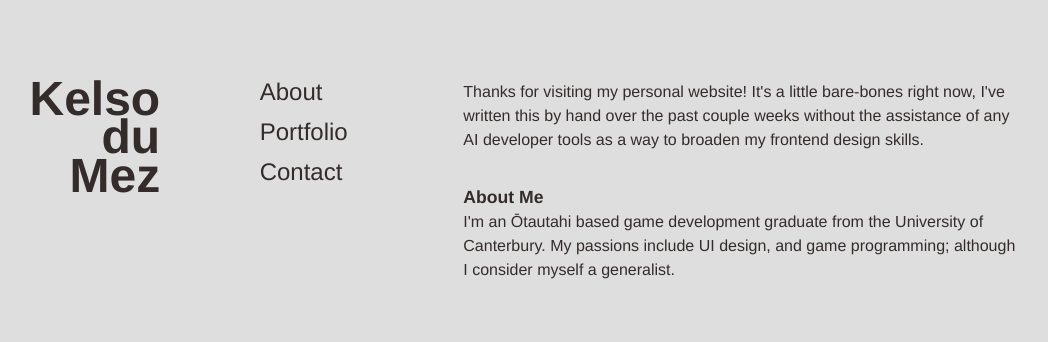
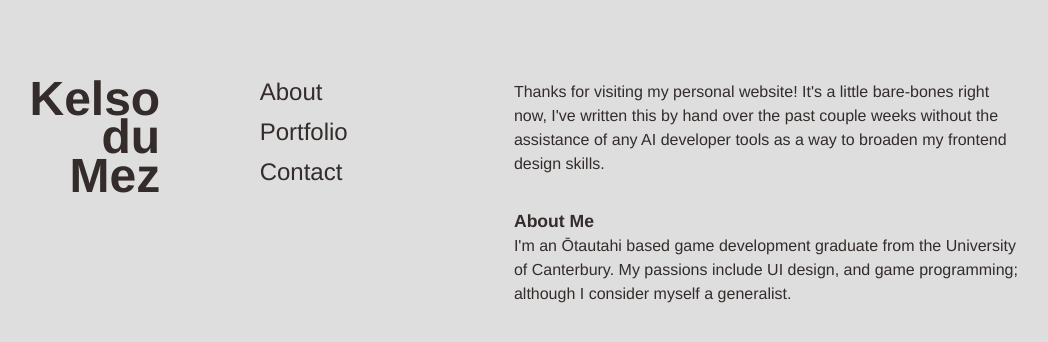
Before and after one commit to kelsodumez/kelsodumez.github.io, a Next.js app: page / in a window 1280 px wide. Shown: the top 342 px of the page, without its empty margins (51-1099 px from the left). Built offline with nearby package versions, Linux system fonts and the light colour scheme.

Commit message:
tweaked spacing of content div to enforce hierarchy

```diff
--- a/src/app/globals.css
+++ b/src/app/globals.css
@@ -65,7 +65,7 @@ a {
 
 .content {
   /*padding-top: 6vh;*/
-  grid-column: 10 / 22;
+  grid-column: 11 / 22;
   grid-row: 1;
 }
 
```
